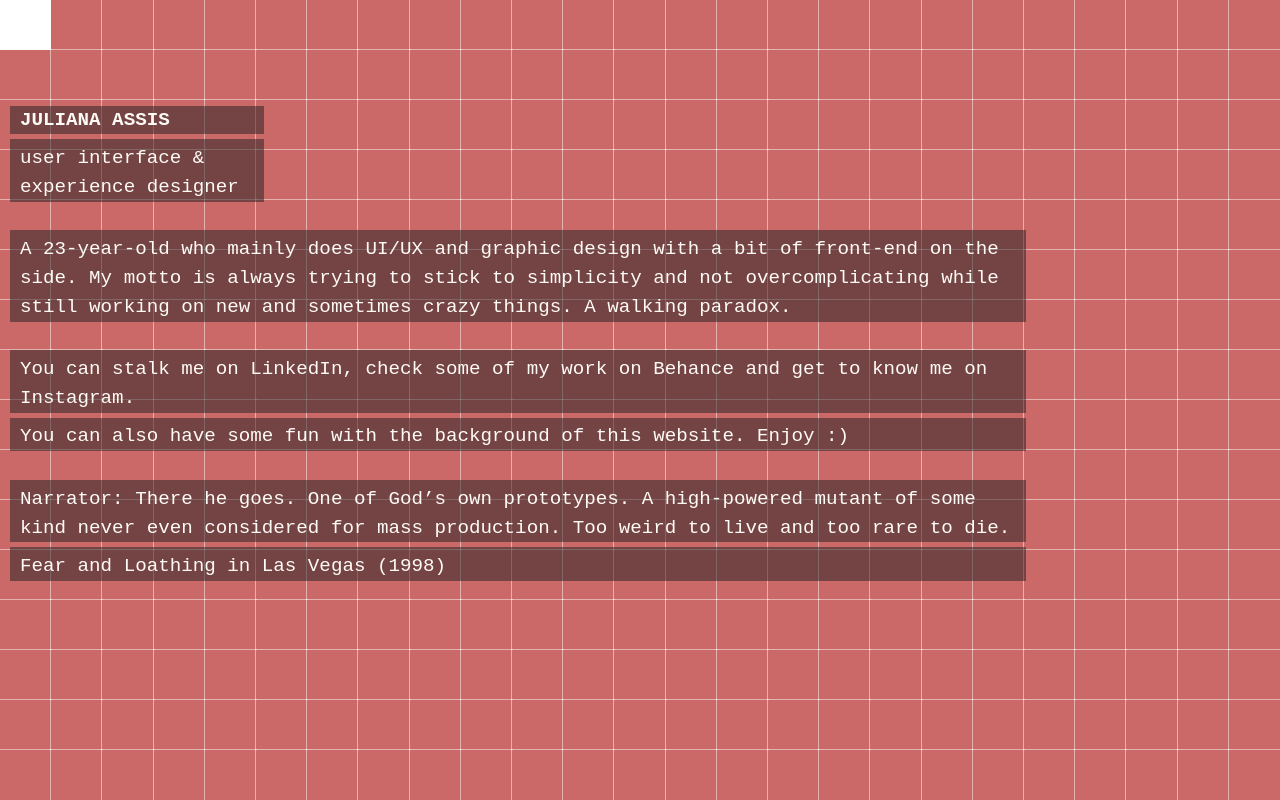
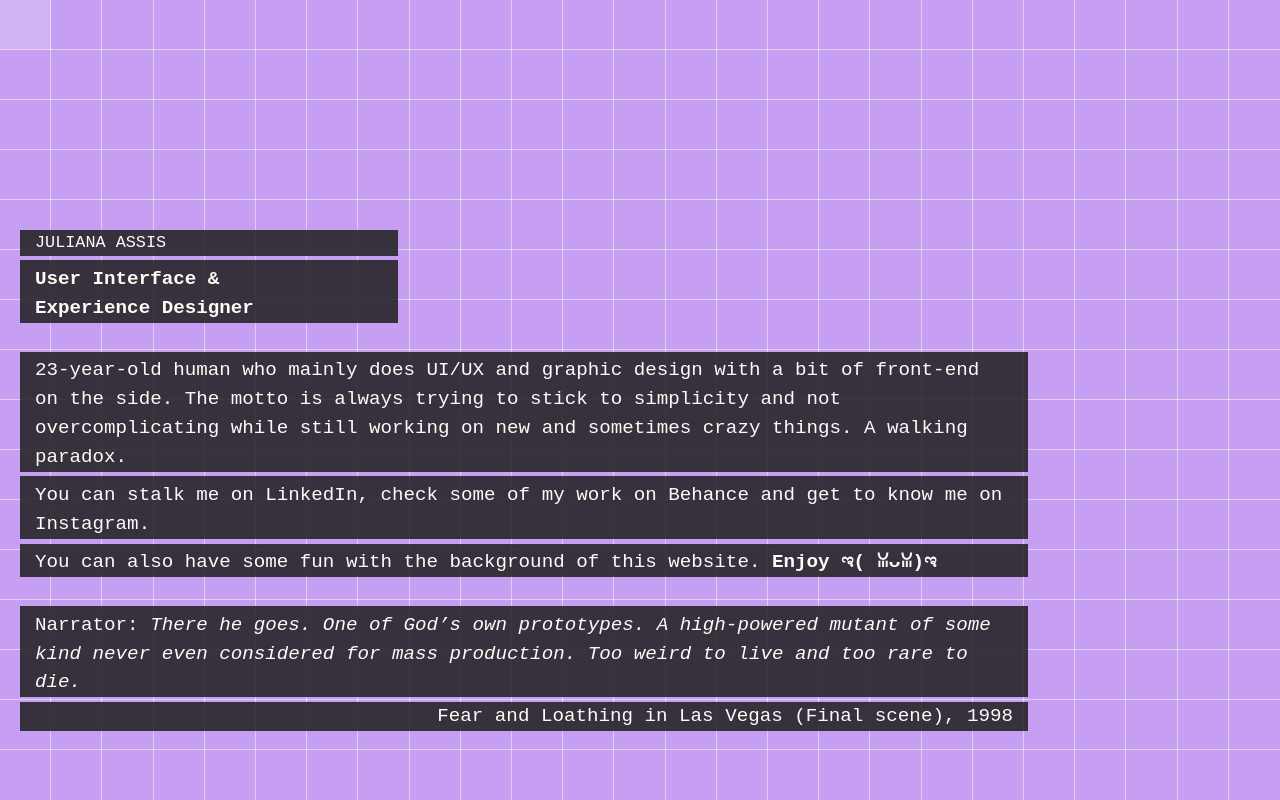
Before and after one commit to julianassiis/personal-web, a React (Create React App) app in the folder my-app/: page / in a window 1280 px wide. Built offline with nearby package versions, Linux system fonts and the light colour scheme.

Commit message:
final text and positioning

```diff
--- a/my-app/public/index.html
+++ b/my-app/public/index.html
@@ -24,7 +24,7 @@
       work correctly both with client-side routing and a non-root public URL.
       Learn how to configure a non-root public URL by running `npm run build`.
     -->
-    <title>JULIANA ASSIS</title>
+    <title>ASSIS</title>
   </head>
   <body>
     <noscript>You need to enable JavaScript to run this app.</noscript>
--- a/my-app/src/App.css
+++ b/my-app/src/App.css
@@ -1,4 +1,6 @@
-html { font-size: calc(0.8em + 0.5vw); }
+html {
+  font-size: calc(0.8em + 0.5vw);
+}
 
 body {
   background: black;
@@ -14,33 +16,76 @@ body {
   position: relative;
 }
 
-/*Note to professor: I tried to somehow manage the responsiveness of the text by adjusting the width in relation to the parent since I needed this entire div to be positioned absolute to stack it with a functional/clickable interactive background */
-
 #intro {
   position: absolute;
   z-index: 1;
   width: 100%;
   height: 1rem;
   text-align: left;
-  padding-left: 10px;
+  padding-left: 20px;
   word-wrap: break-word;
-
-  /*bad centering for now*/
-  top: 5rem;
-  bottom: 5rem
 }
 
 .info {
-  background-color: rgba(30, 30, 30, 0.5);
+  background-color: rgba(30, 30, 30, 0.85);
   color: #fefbf6;
   width: 80%;
-  padding-left: 10px;
+  padding-left: 15px;
+  padding-right: 15px;
 
 }
 
-.main {
-  width: 20%;
+.quote {
+  width: 100%;
+  height: 0;
 }
+
+/*Note to professor: I tried to somehow manage the responsiveness of the text by adjusting the width in relation to the parent since I needed this entire div to be positioned absolute to stack it with a functional/clickable interactive background */
+@media screen and (max-width: 576px) {
+  .main {
+    width: 60%;
+  }
+  #intro {
+    bottom: 89%;
+  }
+}
+
+@media screen and (min-width: 415px) and (max-width: 576px) {
+  #intro {
+    bottom: 82%;
+  }
+}
+
+@media screen and (min-width: 576px) {
+  .main {
+    width: 40%;
+  }
+  #intro {
+    bottom: 75%;
+  }
+}
+
+@media screen and (min-width: 768px) {
+  .main {
+    width: 30%;
+  }
+  #intro {
+    bottom: 70%;
+  }
+}
+
+@media screen and (min-width: 1283px) {
+  #intro {
+    bottom: 65%
+  }
+}
+
+@media screen and (min-width: 1400px) {
+  .main {
+    width: 20%;
+  }
+}
+/**********/
 
 #grid {
   width: 100vw;
@@ -54,7 +99,7 @@ body {
 .grid-element {
   min-width: 100%;
   min-height: 100%;
-  background-color: #cb6969;
+  background-color: #C69FF2;
   cursor: pointer;
   position: relative;
 }
--- a/my-app/src/App.js
+++ b/my-app/src/App.js
@@ -4,7 +4,6 @@ import React from "react";
 import randomColor from 'randomcolor/randomColor';
 
 //Note to professor: I chose to do all the main in App.js because I didn't think it was useful to create an individual component due to the simplicity of the website and it was easier for me since I don't have a lot of experience with class components and due to the help I found online
-
 class App extends React.Component {
   state = {
     columns: 0,
@@ -32,7 +31,7 @@ class App extends React.Component {
 
     anime({
       targets: ".grid-element",
-      backgroundColor: "#fff",
+      backgroundColor: "#C69FF2",
       duration: 0,
       easing: "linear"
     });
@@ -50,17 +49,16 @@ class App extends React.Component {
     return (
         <div id="root">
           <div id="intro">
-            <p className="info mb-1 mt-2 fw-bold main">JULIANA ASSIS</p>
-            <p className="info pt-1 mb-4 fw-light main">user interface & experience designer</p>
-            <p className="info pt-1 mb-4 fw-light">A 23-year-old who mainly does UI/UX and graphic design with a bit of front-end on the side. My motto is always trying to stick to simplicity and not overcomplicating while still working on new and sometimes crazy things. A walking paradox.</p>
+            <p className="info mb-1 mt-2 fw-light main small">JULIANA ASSIS</p>
+            <p className="info pt-1 mb-4 fw-bold main">User Interface &<br /> Experience Designer</p>
+            <p className="info pt-1 mb-1 fw-light">23-year-old human who mainly does UI/UX and graphic design with a bit of front-end on the side. The motto is always trying to stick to simplicity and not overcomplicating while still working on new and sometimes crazy things. A walking paradox.</p>
             <p className="info pt-1 mb-1 fw-light">You can stalk me on LinkedIn, check some of my work on Behance and get to know me on Instagram.</p>
-            <p className="info pt-1 mb-4 fw-light">You can also have some fun with the background of this website. Enjoy :) </p>
-
-            <p className="info pt-1 mb-1">Narrator: There he goes. One of God’s own prototypes. A high-powered mutant of some kind never even considered for mass production. Too weird to live and too rare to die.</p>
-            <p className="info pt-1 mb-0">Fear and Loathing in Las Vegas (1998)</p>
-
+            <p className="info pt-1 mb-4 fw-light">You can also have some fun with the background of this website. <span className="fw-bold">Enjoy ಇ( ꈍᴗꈍ)ಇ</span></p>
+            <div className="quote">
+              <p className="info pt-1 mb-1 fw-lighter fst-italic"><span className="fst-normal">Narrator:</span> There he goes. One of God’s own prototypes. A high-powered mutant of some kind never even considered for mass production. Too weird to live and too rare to die.</p>
+              <p className="info text-end fw-lighter">Fear and Loathing in Las Vegas (Final scene), 1998</p>
+            </div>
           </div>
-
           <div id="grid">
             {[...Array(total)].map((x, i) => (
                 <div className="grid-element" id={`${i}`} onClick={(i) => this.colorWave(i)}/>
```
